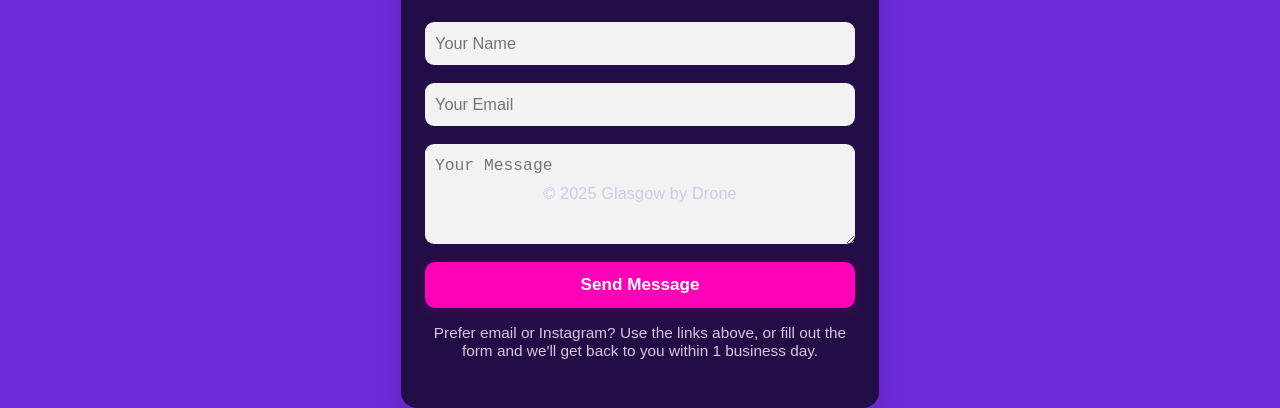
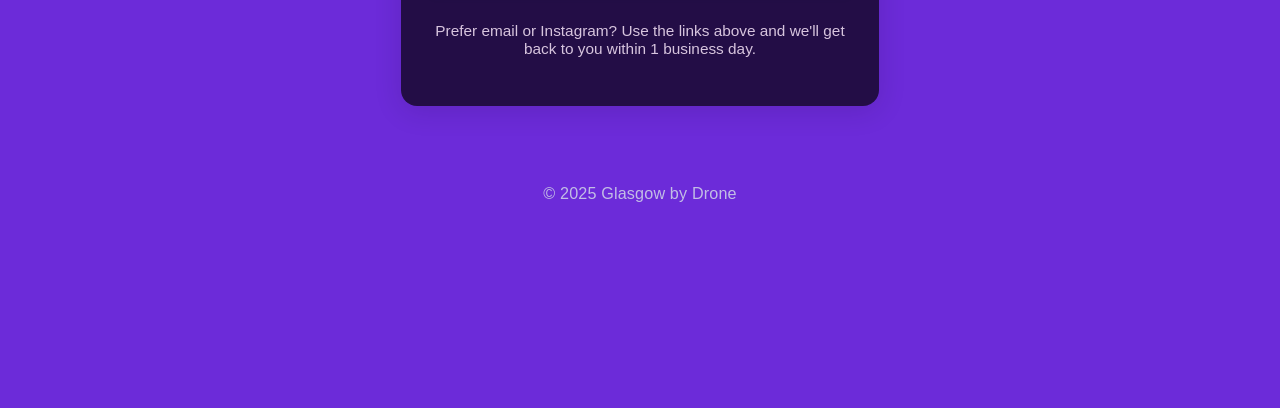
Before and after one commit to GlasgowbyDrone/glasgowbydrone, a plain HTML site: page contact.html in a window 1280 px wide. Shown: the part 577-985 px from the top of the page. After the commit the page ends 876 px from the top, so only its background shows below. Drawn offline with Linux system fonts and the light colour scheme.

Commit message:
new ui v14

```diff
--- a/contact.html
+++ b/contact.html
@@ -24,7 +24,7 @@
       --youtube-red: #FF0000;
       --insta-gradient: linear-gradient(90deg, #f09433 0%, #e6683c 25%, #dc2743 50%, #cc2366 75%, #bc1888 100%);
     }
-    /* Sticky Header */
+    /* Header styles (reuse on all pages) */
     .main-header {
       width: 100vw;
       position: fixed;
@@ -93,7 +93,7 @@
       flex-direction: column;
       align-items: center;
       position: relative;
-      padding-top: 76px; /* Prevent content behind header */
+      padding-top: 76px;
     }
     @media (max-width: 700px) {
       body { padding-top: 62px;}
@@ -188,43 +188,6 @@
     .flash-red { animation: flash-red 1s cubic-bezier(.7,1.1,.7,1.05); }
     .flash-insta { animation: flash-insta 1s cubic-bezier(.7,1.1,.7,1.05); }
     .flash-purple { animation: flash-purple 1s cubic-bezier(.7,1.1,.7,1.05);}
-    /* --- FORM --- */
-    form {
-      margin-top: 8px;
-      display: flex;
-      flex-direction: column;
-      gap: 17px;
-      align-items: stretch;
-    }
-    input, textarea {
-      padding: 12px 10px;
-      border-radius: 9px;
-      border: none;
-      background: #f2f2f2;
-      font-size: 1.02rem;
-      margin-bottom: 1px;
-      resize: vertical;
-    }
-    input:focus, textarea:focus {
-      outline: 2px solid var(--accent);
-      background: #fff;
-    }
-    button[type="submit"] {
-      background: var(--accent);
-      color: #fff;
-      border: none;
-      border-radius: 10px;
-      padding: 13px;
-      font-size: 1.07rem;
-      font-weight: bold;
-      cursor: pointer;
-      transition: background 0.18s, transform 0.14s;
-      box-shadow: 0 3px 14px 0 rgba(255,0,182,0.12);
-    }
-    button[type="submit"]:hover, button[type="submit"]:focus {
-      background: var(--accent-dark);
-      transform: scale(1.03);
-    }
     .footer {
       width: 100vw;
       position: fixed;
@@ -248,7 +211,6 @@
   </style>
 </head>
 <body>
-  <!-- Fixed Header with Logo + Navigation -->
   <header class="main-header">
     <div class="header-inner">
       <a href="index.html" class="header-logo-link">
@@ -286,14 +248,8 @@
         Download Media Pack
       </a>
     </div>
-    <form action="mailto:info@glasgowbydrone.co.uk" method="POST" enctype="text/plain">
-      <input type="text" name="name" placeholder="Your Name" required>
-      <input type="email" name="email" placeholder="Your Email" required>
-      <textarea name="message" rows="4" placeholder="Your Message" required></textarea>
-      <button type="submit">Send Message</button>
-    </form>
     <p style="margin-top:1rem; color:#ffedff; font-size:.96rem; opacity:0.82;">
-      Prefer email or Instagram? Use the links above, or fill out the form and we'll get back to you within 1 business day.
+      Prefer email or Instagram? Use the links above and we'll get back to you within 1 business day.
     </p>
   </main>
   <div class="footer">
```
